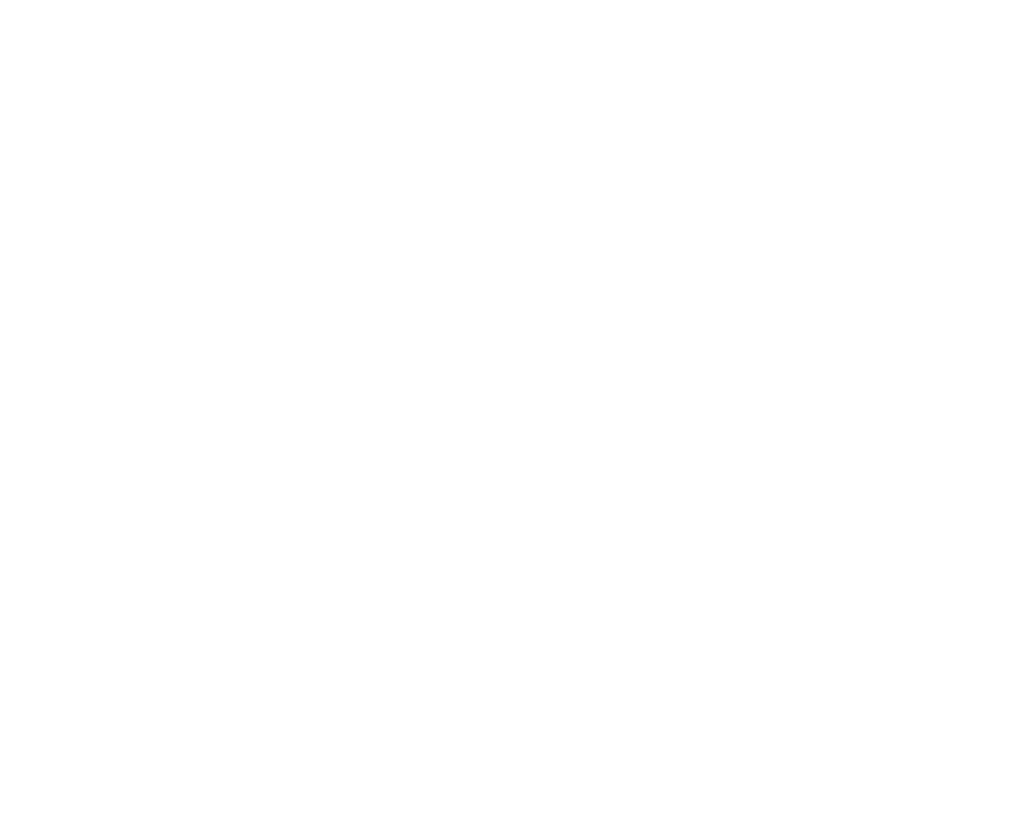
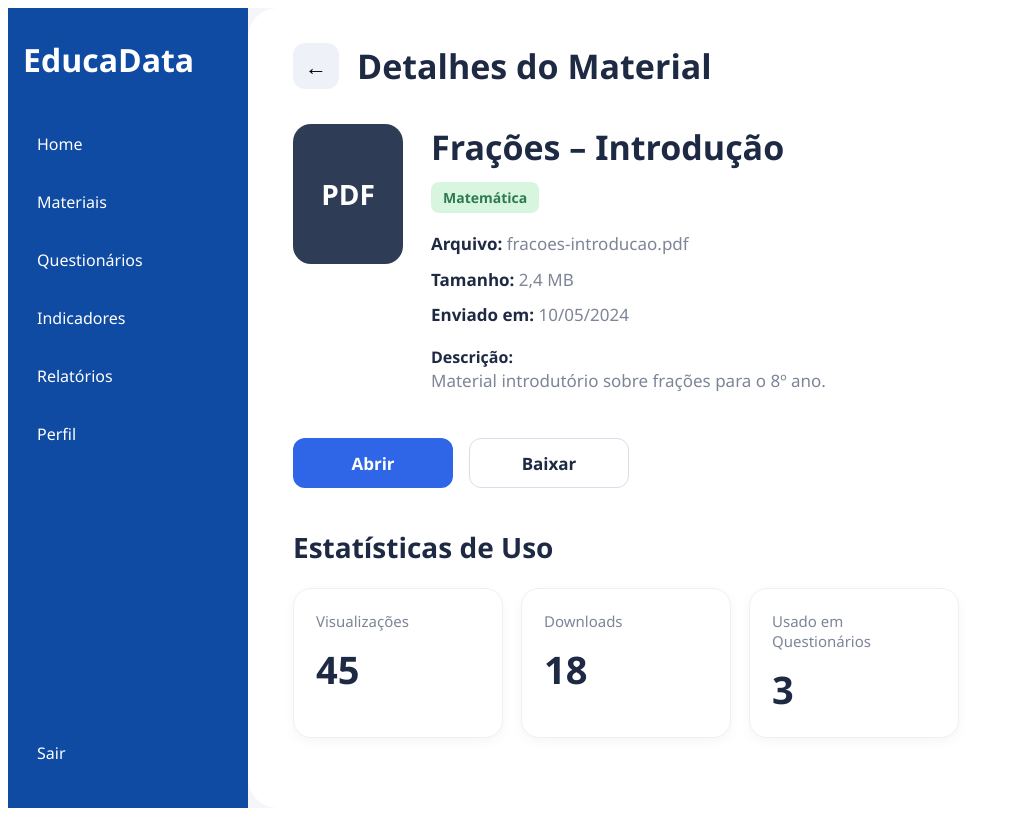
Before and after one commit to alebritinha/EducaData, an Angular app: page /material/1 in a window 1280 px wide. Before the commit this address led to /. Shown: the whole page, without its empty margins (0-1014 px from the left). Built offline with nearby package versions, Linux system fonts and the light colour scheme.

Commit message:
detalhes-material

```diff
--- a/src/app/app.routes.ts
+++ b/src/app/app.routes.ts
@@ -4,6 +4,7 @@
 import { CadastroComponent } from './pages/cadastro/cadastro';
 import { HomeComponent } from './pages/home/home';
 import { MateriaisComponent } from './pages/materiais/materiais';
+import { DetalhesMaterialComponent } from './pages/detalhes-material/detalhes-material';
 
 
 export const routes: Routes = [
@@ -27,4 +28,9 @@
     component: MateriaisComponent
   },
 
+  {
+    path: 'material/:id',
+    component: DetalhesMaterialComponent
+  }
+
 ];
--- /dev/null
+++ b/src/app/pages/detalhes-material/detalhes-material.html
@@ -0,0 +1,164 @@
+<div class="dashboard-container">
+
+  <!-- SIDEBAR -->
+  <aside class="sidebar">
+
+  <div>
+
+    <div class="logo">
+      EducaData
+    </div>
+
+    <nav class="menu">
+
+      <a routerLink="/home" routerLinkActive="active">
+        Home
+      </a>
+
+      <a routerLink="/materiais" routerLinkActive="active">
+        Materiais
+      </a>
+
+      <a routerLink="/questionarios" routerLinkActive="active">
+        Questionários
+      </a>
+
+      <a routerLink="/indicadores" routerLinkActive="active">
+        Indicadores
+      </a>
+
+      <a routerLink="/relatorios" routerLinkActive="active">
+        Relatórios
+      </a>
+
+      <a routerLink="/perfil" routerLinkActive="active">
+        Perfil
+      </a>
+
+    </nav>
+
+  </div>
+
+  <div class="logout">
+
+    <a
+      routerLink="/"
+      style="color: white; text-decoration: none;"
+    >
+      Sair
+    </a>
+
+  </div>
+
+</aside>
+
+  <!-- CONTENT -->
+  <main class="content">
+
+    <!-- TOPO -->
+    <div class="topo">
+
+      <button
+        class="voltar"
+        routerLink="/materiais"
+      >
+        ←
+      </button>
+
+      <h1>Detalhes do Material</h1>
+
+    </div>
+
+    <!-- CARD -->
+    <div class="material-card">
+
+      <!-- ÍCONE -->
+      <div class="arquivo-icon">
+        PDF
+      </div>
+
+      <!-- INFO -->
+      <div class="info">
+
+        <h2>
+          Frações – Introdução
+        </h2>
+
+        <span class="badge">
+          Matemática
+        </span>
+
+        <p>
+          <strong>Arquivo:</strong>
+          fracoes-introducao.pdf
+        </p>
+
+        <p>
+          <strong>Tamanho:</strong>
+          2,4 MB
+        </p>
+
+        <p>
+          <strong>Enviado em:</strong>
+          10/05/2024
+        </p>
+
+        <div class="descricao">
+
+          <strong>Descrição:</strong>
+
+          <p>
+            Material introdutório sobre
+            frações para o 8º ano.
+          </p>
+
+        </div>
+
+      </div>
+
+    </div>
+
+    <!-- BOTÕES -->
+    <div class="acoes-material">
+
+      <button class="abrir-btn">
+        Abrir
+      </button>
+
+      <button class="baixar-btn">
+        Baixar
+      </button>
+
+    </div>
+
+    <!-- ESTATÍSTICAS -->
+    <div class="estatisticas">
+
+      <h2>
+        Estatísticas de Uso
+      </h2>
+
+      <div class="cards">
+
+        <div class="card">
+          <p>Visualizações</p>
+          <h3>45</h3>
+        </div>
+
+        <div class="card">
+          <p>Downloads</p>
+          <h3>18</h3>
+        </div>
+
+        <div class="card">
+          <p>Usado em Questionários</p>
+          <h3>3</h3>
+        </div>
+
+      </div>
+
+    </div>
+
+  </main>
+
+</div>
--- /dev/null
+++ b/src/app/pages/detalhes-material/detalhes-material.scss
@@ -0,0 +1,383 @@
+/* detalhes-material.scss */
+
+* {
+  margin: 0;
+  padding: 0;
+  box-sizing: border-box;
+  font-family: "Segoe UI", sans-serif;
+}
+
+/* REMOVE SCROLL */
+
+html,
+body {
+  height: 100%;
+  overflow: hidden;
+}
+
+/* CONTAINER */
+
+.dashboard-container {
+
+  display: flex;
+
+  height: 100vh;
+
+  overflow: hidden;
+
+  background: #f5f6fa;
+}
+
+/* SIDEBAR */
+
+.sidebar {
+
+  width: 240px;
+
+  height: 100vh;
+
+  overflow: hidden;
+
+  background: #0f4aa3;
+  color: white;
+
+  display: flex;
+  flex-direction: column;
+  justify-content: space-between;
+
+  padding: 30px 15px;
+}
+
+/* LOGO */
+
+.logo {
+
+  font-size: 32px;
+  font-weight: 700;
+
+  margin-bottom: 40px;
+}
+
+/* MENU */
+
+.menu {
+
+  display: flex;
+  flex-direction: column;
+
+  gap: 12px;
+}
+
+.menu a {
+
+  text-decoration: none;
+
+  color: white;
+
+  padding: 12px 14px;
+
+  border-radius: 10px;
+
+  font-size: 16px;
+
+  transition: 0.3s;
+}
+
+.menu a:hover,
+.menu .active {
+
+  background: #2f66e8;
+}
+
+/* LOGOUT */
+
+.logout {
+
+  margin-top: auto;
+
+  padding: 14px;
+
+  font-size: 16px;
+}
+
+/* CONTENT */
+
+.content {
+
+  flex: 1;
+
+  height: 100vh;
+
+  overflow: hidden;
+
+  padding: 35px 45px;
+
+  background: #ffffff;
+
+  border-top-left-radius: 30px;
+  border-bottom-left-radius: 30px;
+}
+
+/* TOPO */
+
+.topo {
+
+  display: flex;
+  align-items: center;
+
+  gap: 18px;
+
+  margin-bottom: 35px;
+}
+
+/* BOTÃO VOLTAR */
+
+.voltar {
+
+  width: 46px;
+  height: 46px;
+
+  border: none;
+
+  border-radius: 12px;
+
+  background: #eef2f8;
+
+  font-size: 22px;
+
+  cursor: pointer;
+
+  transition: 0.3s;
+}
+
+.voltar:hover {
+
+  background: #dde5f3;
+}
+
+/* TÍTULO */
+
+.topo h1 {
+
+  font-size: 34px;
+  font-weight: 700;
+
+  color: #1e2a44;
+}
+
+/* CARD MATERIAL */
+
+.material-card {
+
+  display: flex;
+
+  gap: 28px;
+
+  align-items: flex-start;
+
+  margin-bottom: 35px;
+}
+
+/* ÍCONE PDF */
+
+.arquivo-icon {
+
+  width: 110px;
+  height: 140px;
+
+  background: #2f3c55;
+  color: white;
+
+  border-radius: 18px;
+
+  display: flex;
+  align-items: center;
+  justify-content: center;
+
+  font-size: 28px;
+  font-weight: bold;
+}
+
+/* INFO */
+
+.info h2 {
+
+  font-size: 34px;
+  font-weight: 700;
+
+  color: #1e2a44;
+
+  margin-bottom: 12px;
+}
+
+/* BADGE */
+
+.badge {
+
+  display: inline-block;
+
+  background: #d8f5df;
+  color: #2f7a4f;
+
+  padding: 6px 12px;
+
+  border-radius: 8px;
+
+  font-size: 14px;
+  font-weight: 600;
+
+  margin-bottom: 18px;
+}
+
+/* TEXTOS */
+
+.info p {
+
+  color: #7d8597;
+
+  margin-bottom: 10px;
+
+  font-size: 17px;
+
+  line-height: 1.5;
+}
+
+.info strong {
+
+  color: #1e2a44;
+}
+
+/* DESCRIÇÃO */
+
+.descricao {
+
+  margin-top: 18px;
+}
+
+/* BOTÕES */
+
+.acoes-material {
+
+  display: flex;
+
+  gap: 16px;
+
+  margin-top: 30px;
+}
+
+/* BOTÕES */
+
+.abrir-btn,
+.baixar-btn {
+
+  width: 160px;
+  height: 50px;
+
+  border-radius: 12px;
+
+  font-size: 17px;
+  font-weight: 600;
+
+  cursor: pointer;
+
+  transition: 0.3s;
+}
+
+/* ABRIR */
+
+.abrir-btn {
+
+  border: none;
+
+  background: #2f66e8;
+  color: white;
+}
+
+.abrir-btn:hover {
+
+  background: #1f56d8;
+}
+
+/* BAIXAR */
+
+.baixar-btn {
+
+  border: 1px solid #d8dee9;
+
+  background: white;
+
+  color: #1e2a44;
+}
+
+.baixar-btn:hover {
+
+  background: #f3f4f7;
+}
+
+/* ESTATÍSTICAS */
+
+.estatisticas {
+
+  margin-top: 40px;
+}
+
+/* TÍTULO ESTATÍSTICAS */
+
+.estatisticas h2 {
+
+  font-size: 28px;
+  font-weight: 700;
+
+  color: #1e2a44;
+
+  margin-bottom: 22px;
+}
+
+/* CARDS */
+
+.cards {
+
+  display: flex;
+
+  gap: 18px;
+
+  flex-wrap: wrap;
+}
+
+/* CARD */
+
+.card {
+
+  width: 210px;
+
+  background: white;
+
+  border: 1px solid #edf0f5;
+
+  border-radius: 18px;
+
+  padding: 22px;
+
+  box-shadow: 0 4px 12px rgba(0,0,0,0.04);
+}
+
+/* TEXTO */
+
+.card p {
+
+  color: #7d8597;
+
+  font-size: 15px;
+
+  margin-bottom: 12px;
+}
+
+/* NÚMERO */
+
+.card h3 {
+
+  font-size: 38px;
+  font-weight: 700;
+
+  color: #1e2a44;
+}
```
Also changed, not shown: src/app/pages/detalhes-material/detalhes-material.ts (added, +21 -0 lines), 1 other file (tests, documents, lock files or other folders).
